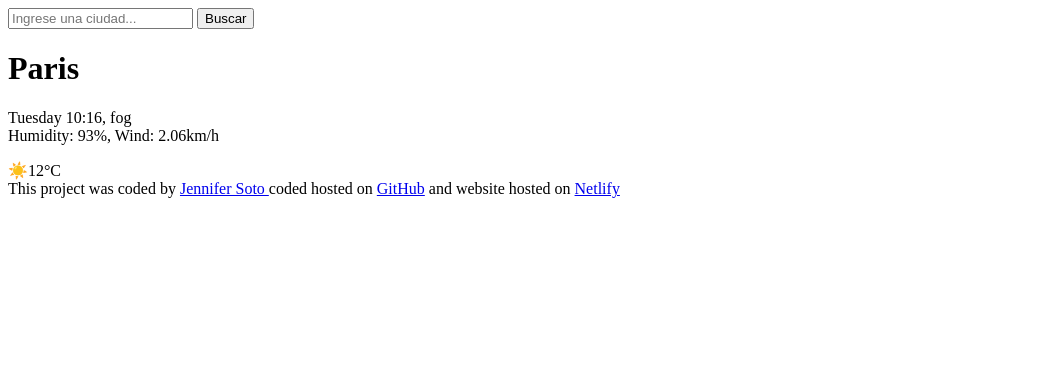
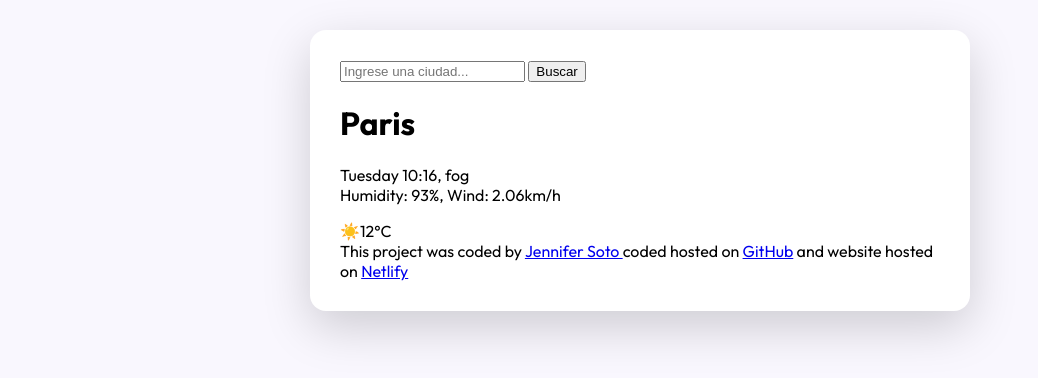
Before and after one commit to Jen-94/weather_forecast, a plain HTML site: page index.html in a window 1280 px wide. Shown: the whole page, without its empty margins (0-1038 px from the left). Drawn offline with Linux system fonts and the light colour scheme.

Commit message:
Create styles.css file

```diff
--- a/index.html
+++ b/index.html
@@ -3,9 +3,15 @@
   <head>
     <meta charset="UTF-8" />
     <meta name="viewport" content="width=device-width, initial-scale=1.0" />
+    <link rel="stylesheet" href="src/styles.css"/>
+    <link rel="preconnect" href="https://fonts.googleapis.com">
+    <link rel="preconnect" href="https://fonts.gstatic.com" crossorigin>
+    <link href="https://fonts.googleapis.com/css2?family=Outfit:wght@100..900&display=swap" rel="stylesheet">
     <title>Weather App</title>
+
   </head>
   <body>
+    <div class="app">
     <header>
       <form>
         <input type="search" placeholder="Ingrese una ciudad..." required />
@@ -36,5 +42,6 @@
       and website hosted on
       <a href="https://clima2025.netlify.app/" target="_blank">Netlify</a>
     </footer>
+  </div>
   </body>
 </html>
--- /dev/null
+++ b/src/styles.css
@@ -0,0 +1,16 @@
+body {
+  background-color: #f9f7fe;
+  font-family: "Outfit", serif;
+}
+
+.app {
+  background: white;
+  max-width: 600px;
+  margin: 30px auto;
+  box-shadow: 0 1rem 3rem rgba(0, 0, 0, 0.175);
+  border-radius: 16px;
+  padding: 30px;
+}
+
+// <weight>: Use a value from 100 to 900
+// <uniquifier>: Use a unique and descriptive class name
```
